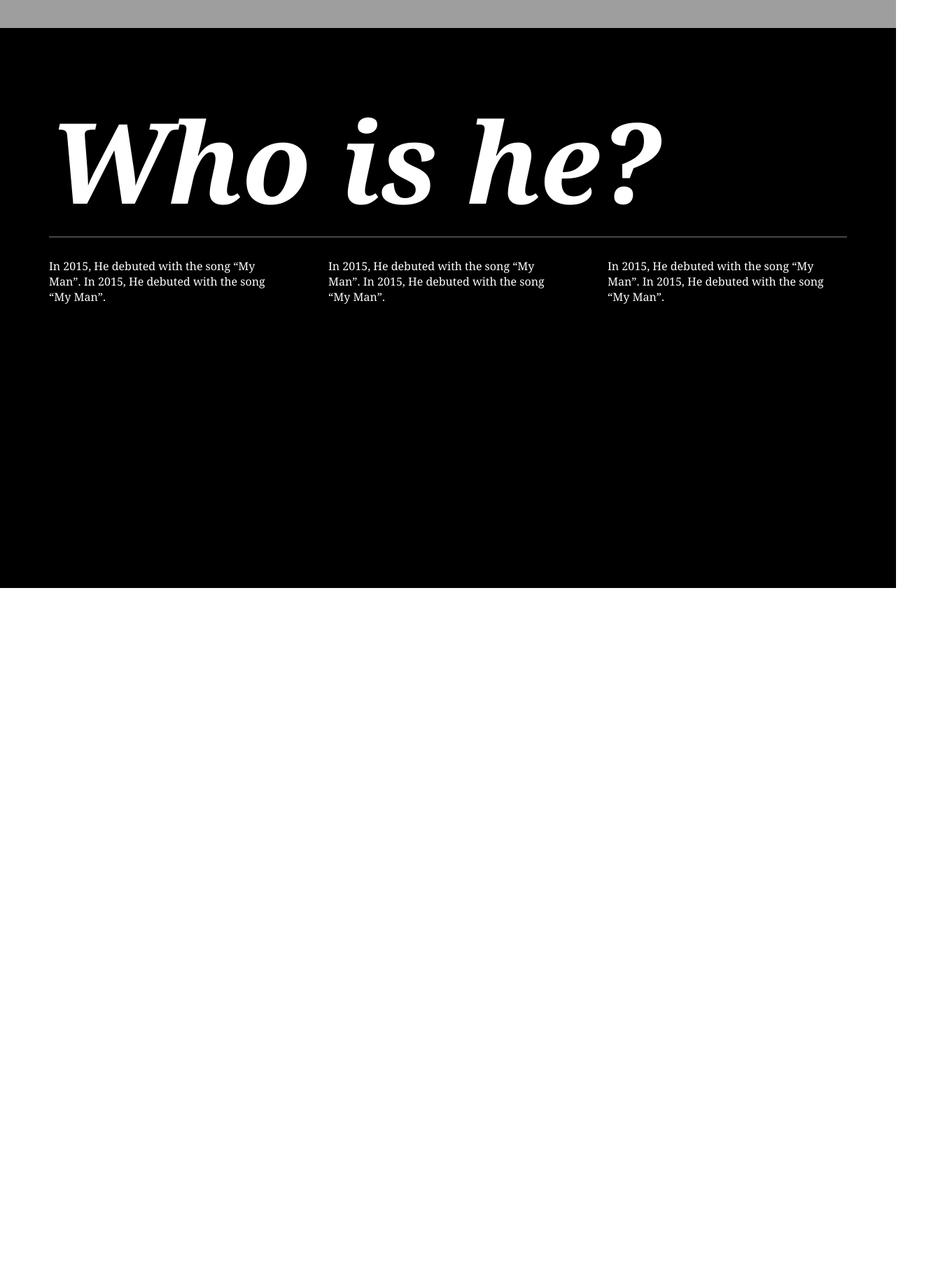
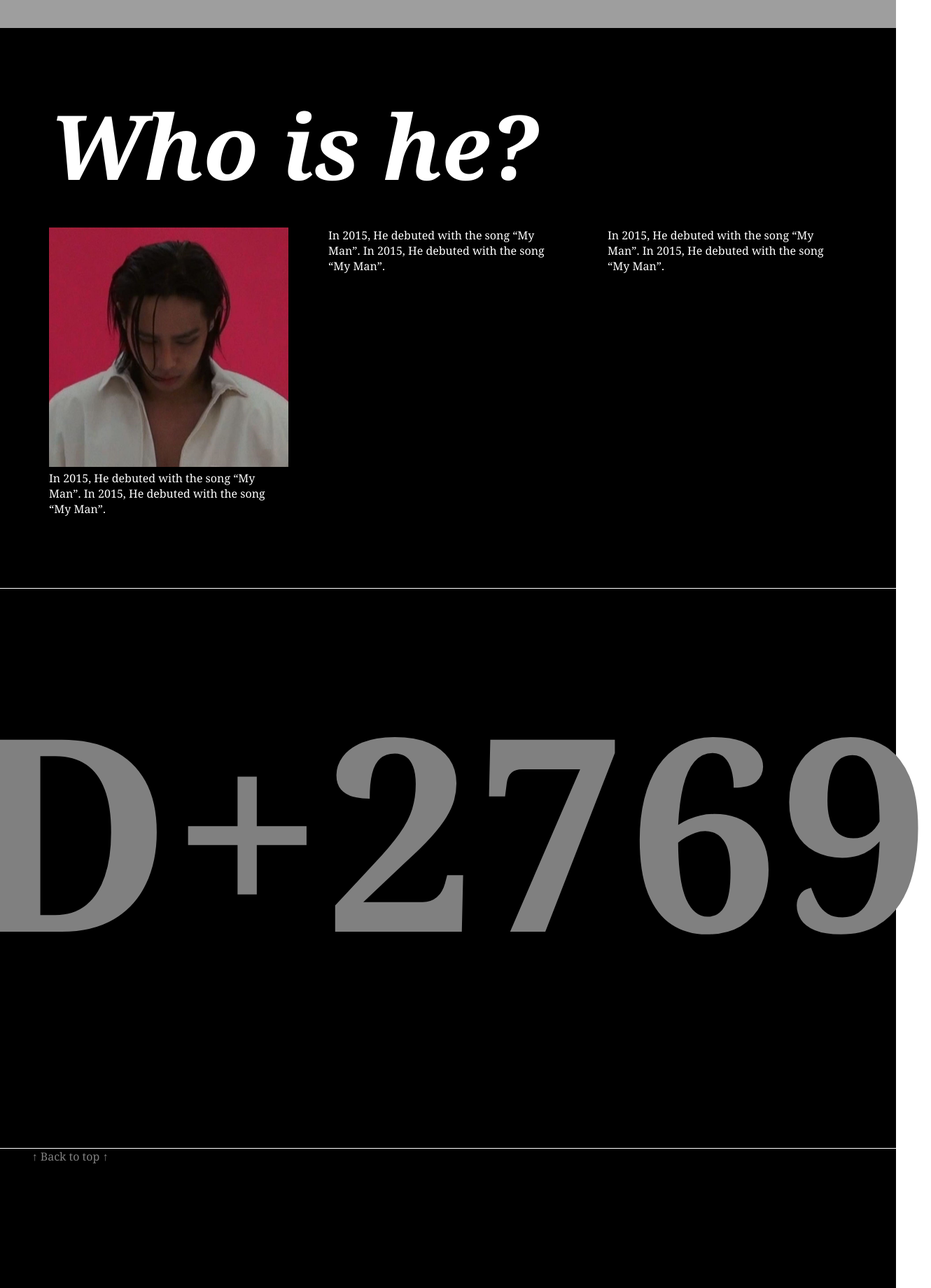
Before and after one commit to beurmuz/SIK-K, a React (Create React App) app in the folder frontend/: page / in a window 1280 px wide. Shown: the part 760-2600 px from the top of the page at 70% size, 1330 px wide, since content can reach past the window. Before the commit the page ends 1600 px from the top, so only its background shows below. Built offline with nearby package versions, Linux system fonts and the light colour scheme; grey boxes are pictures that could not be loaded.

Commit message:
#3 [dev] 디데이 추가 및 순서 변경

```diff
--- a/frontend/src/pages/MainPage.tsx
+++ b/frontend/src/pages/MainPage.tsx
@@ -2,6 +2,8 @@ import React from "react";
 import Header from "../components/Header";
 import styled from "styled-components";
 import backgroundImageUrl from "../assets/images/background.jpg";
+import backImageUrl from "../assets/images/backImage.jpg";
+import faceImageUrl from "../assets/images/faceImage.jpg";
 import Footer from "../components/Footer";
 
 const MainPage = () => {
@@ -10,32 +12,41 @@ const MainPage = () => {
       <MainBox_01>
         <Header />
         <MainContent_01>
-          <PageName>SIK-K</PageName>
+          <HomePageName>SIK-K</HomePageName>
           <ArtistID>@younghotyellow94</ArtistID>
         </MainContent_01>
         <Footer />
       </MainBox_01>
       <MainBox_02>
         <MainContent_02>
-          <PageName>Who is he?</PageName>
+          <PartName>Who is he?</PartName>
           <MainArticles>
-            <IntroArticle>
+            <Article>
+              <FaceImage />
+              <Discription_01>
+                In 2015, He debuted with the song “My Man”. In 2015, He debuted
+                with the song “My Man”.
+              </Discription_01>
+            </Article>
+            <Article>
               In 2015, He debuted with the song “My Man”. In 2015, He debuted
               with the song “My Man”.
-            </IntroArticle>
-            <IntroArticle>
+            </Article>
+            <Article>
               In 2015, He debuted with the song “My Man”. In 2015, He debuted
               with the song “My Man”.
-            </IntroArticle>
-            <IntroArticle>
-              In 2015, He debuted with the song “My Man”. In 2015, He debuted
-              with the song “My Man”.
-            </IntroArticle>
+            </Article>
           </MainArticles>
         </MainContent_02>
       </MainBox_02>
-      {/* <MainBox_03></MainBox_03>
-      <MainBox_04></MainBox_04> */}
+      <MainBox_03>
+        <MainContent_03>
+          <Dday>D+2769</Dday>
+        </MainContent_03>
+      </MainBox_03>
+      <MainBox_04>
+        <GoTopButton>↑ Back to top ↑</GoTopButton>
+      </MainBox_04>
     </MainWrapper>
   );
 };
@@ -67,12 +78,17 @@ const MainContent_01 = styled.div`
   height: 60vh;
 `;
 
-const PageName = styled.h1`
+const HomePageName = styled.h1`
   font-size: 10rem;
   font-weight: 700;
   font-style: italic;
 `;
 
+const PartName = styled.h2`
+  font-size: 8rem;
+  font-weight: 700;
+  font-style: italic;
+`;
 const ArtistID = styled.h3`
   font-size: 2.5rem;
   font-weight: 400;
@@ -102,32 +118,63 @@ const MainArticles = styled.div`
   display: flex;
   flex-direction: row;
   justify-content: space-between;
-  border-top: 1px solid gray;
+  // border-top: 1px solid gray;
 `;
 
-const IntroArticle = styled.article`
+const Article = styled.article`
   width: 30%;
   padding: 30px 0px;
 `;
 
-// const MainBox_03 = styled.div`
-//   display: flex;
-//   flex-direction: column;
-//   width: 100%;
-//   height: 100vh;
-//   background-color: black;
-//   color: white;
-//   padding: 80px 70px;
-//   border-top: solid 1px white;
-// `;
+const FaceImage = styled.img.attrs({
+  src: `${faceImageUrl}`,
+})`
+  width: 100%;
+`;
 
-// const MainBox_04 = styled.div`
-//   display: flex;
-//   flex-direction: column;
-//   width: 100%;
-//   height: 100vh;
-//   background-color: black;
-//   color: white;
-//   padding: 80px 70px;
-//   border-top: solid 1px white;
-// `;
+const Discription_01 = styled.p`
+  width: 100%;
+`;
+
+const MainBox_03 = styled.div`
+  display: flex;
+  flex-direction: column;
+  width: 100%;
+  height: 100vh;
+  background-color: black;
+  color: white;
+  padding: 80px 70px;
+  border-top: solid 1px white;
+`;
+
+const MainBox_04 = styled.div`
+  display: flex;
+  flex-direction: column;
+  width: 100%;
+  height: 100vh;
+  background-color: black;
+  color: white;
+  padding: 0px;
+  border-top: solid 1px white;
+`;
+
+const MainContent_03 = styled.div`
+  display: flex;
+  flex-direction: column;
+  justify-content: center;
+  align-items: center;
+  width: 100%;
+`;
+
+const GoTopButton = styled.button`
+  width: 200px;
+  font-size: 1rem;
+  color: gray;
+  // padding:
+`;
+
+const Dday = styled.p`
+  font-weight: 700;
+  font-size: 24rem;
+  color: gray;
+`;
```
Also changed, not shown: frontend/src/assets/images/backImage.jpg (added), frontend/src/assets/images/faceImage.jpg (added).
